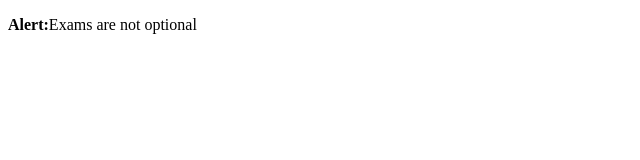
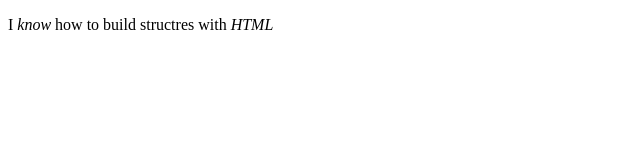
Before and after one commit to sajid-munawar/HTML-learning, a plain HTML site: page first.html in a window 1280 px wide. Shown: the whole page, without its empty margins (0-640 px from the left). Drawn offline with Linux system fonts and the light colour scheme.

Commit message:
emphasis

```diff
--- a/first.html
+++ b/first.html
@@ -6,7 +6,7 @@
     <title>Html page creation</title>
 </head>
 <body>
-    <p><strong>Alert:</strong>Exams are not optional</p>
+    <p>I <em>know</em> how to build structres with <em>HTML</em></p>
 
 
 </body>
```
